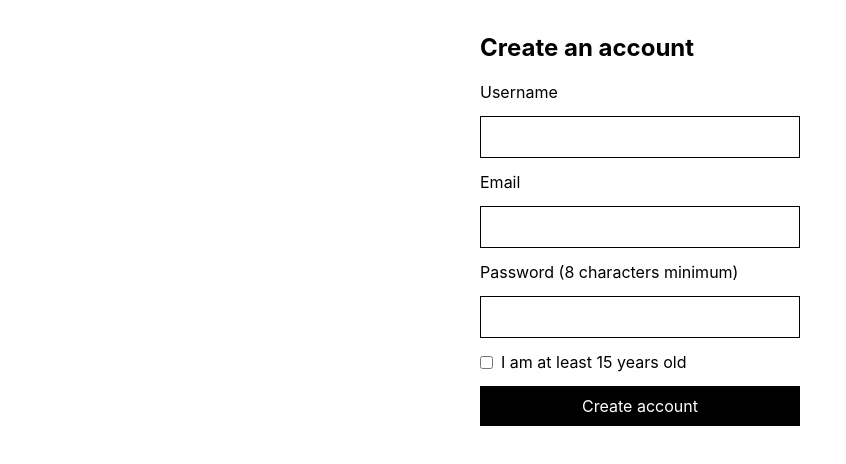
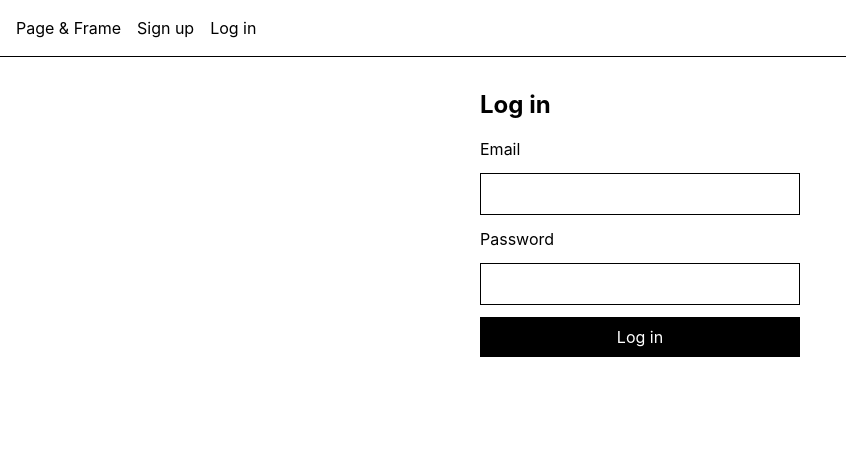
Before and after one commit to SabyJeany/Page-and-Frame, a React app in the folder frontend/: page /login in a window 1280 px wide. Shown: the top 464 px of the page, without its empty margins (0-846 px from the left). Built offline with nearby package versions, Linux system fonts and the light colour scheme; the HTML template or start-up script is replaced by a standard one.

Commit message:
feat(front): login page and router

```diff
--- a/frontend/src/App.jsx
+++ b/frontend/src/App.jsx
@@ -1,5 +1,39 @@
+// Import the React Router components used for navigation between pages
+import { BrowserRouter, Routes, Route, Link } from 'react-router-dom';
+
+// Import the pages of the application
 import Register from './pages/Register';
+import Login from './pages/Login';
 
+/**
+ * Root component of the application.
+ * Sets up the router, the navigation bar and the routes (URL → page).
+ *
+ * @returns {JSX.Element} The whole application
+ */
 export default function App() {
-  return <Register />;
+  return (
+    // BrowserRouter watches the URL; needed for Routes, Link and useNavigate
+    <BrowserRouter>
+      {/* Navigation bar, visible on every page (outside Routes) */}
+      <nav aria-label="Main navigation" className="flex gap-4 p-4 border-b">
+        {/* Link changes the page without reloading it (SPA) */}
+        <Link to="/">Page & Frame</Link>
+        <Link to="/register">Sign up</Link>
+        <Link to="/login">Log in</Link>
+      </nav>
+
+      {/* Shows the page that matches the current URL */}
+      <Routes>
+        {/* Home page (temporary title for now) */}
+        <Route path="/" element={<h1 className="p-8 text-2xl">Home</h1>} />
+        {/* Sign-up page */}
+        <Route path="/register" element={<Register />} />
+        {/* Login page */}
+        <Route path="/login" element={<Login />} />
+        {/* Any other URL: "page not found" (must stay last) */}
+        <Route path="*" element={<h1 className="p-8 text-2xl">Page not found</h1>} />
+      </Routes>
+    </BrowserRouter>
+  );
 }
--- /dev/null
+++ b/frontend/src/pages/Login.jsx
@@ -0,0 +1,61 @@
+import { useState } from 'react';
+import { useNavigate } from 'react-router-dom';
+import api from '../services/api';
+
+/**
+ * Login page: sends the form to POST /api/auth/login and keeps the token.
+ */
+export default function Login() {
+  const [email, setEmail] = useState('');
+  const [password, setPassword] = useState('');
+  const [message, setMessage] = useState('');
+  const navigate = useNavigate(); // Lets us change page from the code
+
+  async function handleSubmit(e) {
+    e.preventDefault();
+    try {
+      const response = await api.post('/auth/login', { email, password });
+      // Keep the token in the browser for the next requests
+      localStorage.setItem('token', response.data.token);
+      navigate('/'); // Go to the home page
+    } catch (err) {
+      setMessage(err.response?.data?.message || 'Server error');
+    }
+  }
+
+  return (
+    <main className="max-w-sm mx-auto p-8">
+      <h1 className="text-2xl font-bold mb-4">Log in</h1>
+
+      <form onSubmit={handleSubmit} className="flex flex-col gap-3">
+        <label htmlFor="email">Email</label>
+        <input
+          id="email"
+          type="email"
+          className="border p-2"
+          value={email}
+          onChange={(e) => setEmail(e.target.value)}
+          autoComplete="email"
+          required
+        />
+
+        <label htmlFor="password">Password</label>
+        <input
+          id="password"
+          type="password"
+          className="border p-2"
+          value={password}
+          onChange={(e) => setPassword(e.target.value)}
+          autoComplete="current-password"
+          required
+        />
+
+        <button type="submit" className="bg-black text-white p-2">
+          Log in
+        </button>
+
+        {message && <p role="status">{message}</p>}
+      </form>
+    </main>
+  );
+}
--- a/frontend/src/services/api.js
+++ b/frontend/src/services/api.js
@@ -1,7 +1,25 @@
+// Import axios, the library used to send HTTP requests to the back-end
 import axios from 'axios';
 
+/**
+ * Pre-configured axios instance for the Page & Frame API.
+ * All requests start with baseURL, so api.post('/auth/login') calls .../api/auth/login.
+ */
 const api = axios.create({
   baseURL: 'http://localhost:5000/api',
 });
 
+// Before each request: add the token if the user is logged in
+api.interceptors.request.use((config) => {
+  // Read the token saved at login
+  const token = localStorage.getItem('token');
+  if (token) {
+    // Add it to the headers, in the format expected by requireAuth
+    config.headers.Authorization = `Bearer ${token}`;
+  }
+  // Let the request continue
+  return config;
+});
+
+// Export the instance so every page uses the same configuration
 export default api;
```
